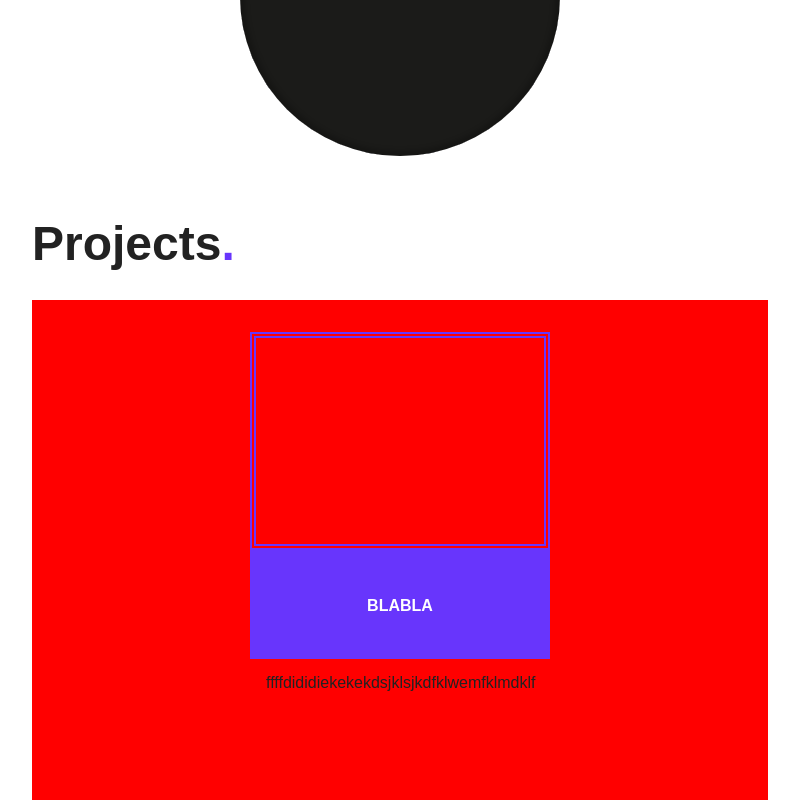
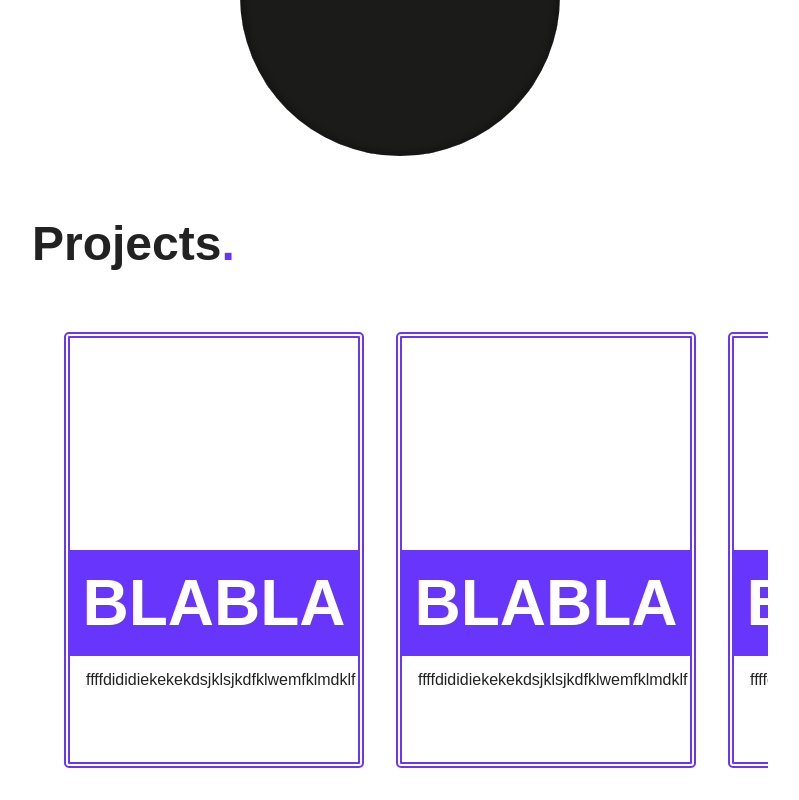
Before and after one commit to JangExpedition/portfolio, a React (Create React App) app: page / in a window 1280 px wide. Shown: the part 1827-2627 px from the top of the page, without its empty margins (240-1039 px from the left). Built offline with nearby package versions, Linux system fonts and the light colour scheme.

Commit message:
프로젝트 리스트 UI구현

```diff
--- a/src/App.css
+++ b/src/App.css
@@ -201,24 +201,36 @@ section {
 /* Projects */
 .project-container {
   display: flex;
-  justify-content: center;
+  justify-content: space-between;
+  overflow-y: hidden;
+  overflow-x: scroll;
   align-items: center;
-  gap: 1rem;
+  gap: 2rem;
   height: 500px;
-  padding: 2rem 0;
-  background-color: red;
+  padding: 2rem;
+}
+
+.project-container::-webkit-scrollbar {
+  display: none;
 }
 
 /* Project */
 .Project {
   width: 300px;
   height: 100%;
+  transition: transform 450ms;
+  border: 6px double #6835fc;
+  border-radius: 5px;
+}
+
+.Project:hover {
+  transform: scale(1.05);
+  cursor: pointer;
 }
 
 .Project .project-images {
   width: 100%;
   height: 50%;
-  border: 6px double #6835fc;
 }
 
 .Project .project-wrapper {
@@ -226,14 +238,17 @@ section {
   height: 50%;
 }
 
-.Project .project-wrapper .project-title {
+.Project .project-wrapper .project-title-wrapper {
   width: 100%;
   height: 50%;
   background-color: #6835fc;
   color: #fff;
   text-align: center;
-  padding: 3rem 0;
+  font-size: 4rem;
   font-weight: bold;
+  display: flex;
+  justify-content: center;
+  align-items: center;
 }
 
 .Project .project-wrapper .project-content {
--- a/src/components/Project.js
+++ b/src/components/Project.js
@@ -3,7 +3,9 @@ const Project = ({ project }) => {
     <div className="Project">
       <div className="project-images"></div>
       <div className="project-wrapper">
-        <h1 className="project-title">{project.title}</h1>
+        <div className="project-title-wrapper">
+          <h1>{project.title}</h1>
+        </div>
         <p className="project-content">{project.content}</p>
       </div>
     </div>
--- a/src/components/Projects.js
+++ b/src/components/Projects.js
@@ -1,7 +1,12 @@
 import Project from "./Project";
 
 const Projects = () => {
-  const projects = [{ id: 1, title: "BLABLA", content: "ffffdididiekekekdsjklsjkdfklwemfklmdklf", imgSrc: "zzzzzzz" }];
+  const projects = [
+    { id: 1, title: "BLABLA", content: "ffffdididiekekekdsjklsjkdfklwemfklmdklf", imgSrc: "zzzzzzz" },
+    { id: 2, title: "BLABLA", content: "ffffdididiekekekdsjklsjkdfklwemfklmdklf", imgSrc: "zzzzzzz" },
+    { id: 3, title: "BLABLA", content: "ffffdididiekekekdsjklsjkdfklwemfklmdklf", imgSrc: "zzzzzzz" },
+    { id: 4, title: "BLABLA", content: "ffffdididiekekekdsjklsjkdfklwemfklmdklf", imgSrc: "zzzzzzz" },
+  ];
 
   return (
     <section className="Projects">
```
